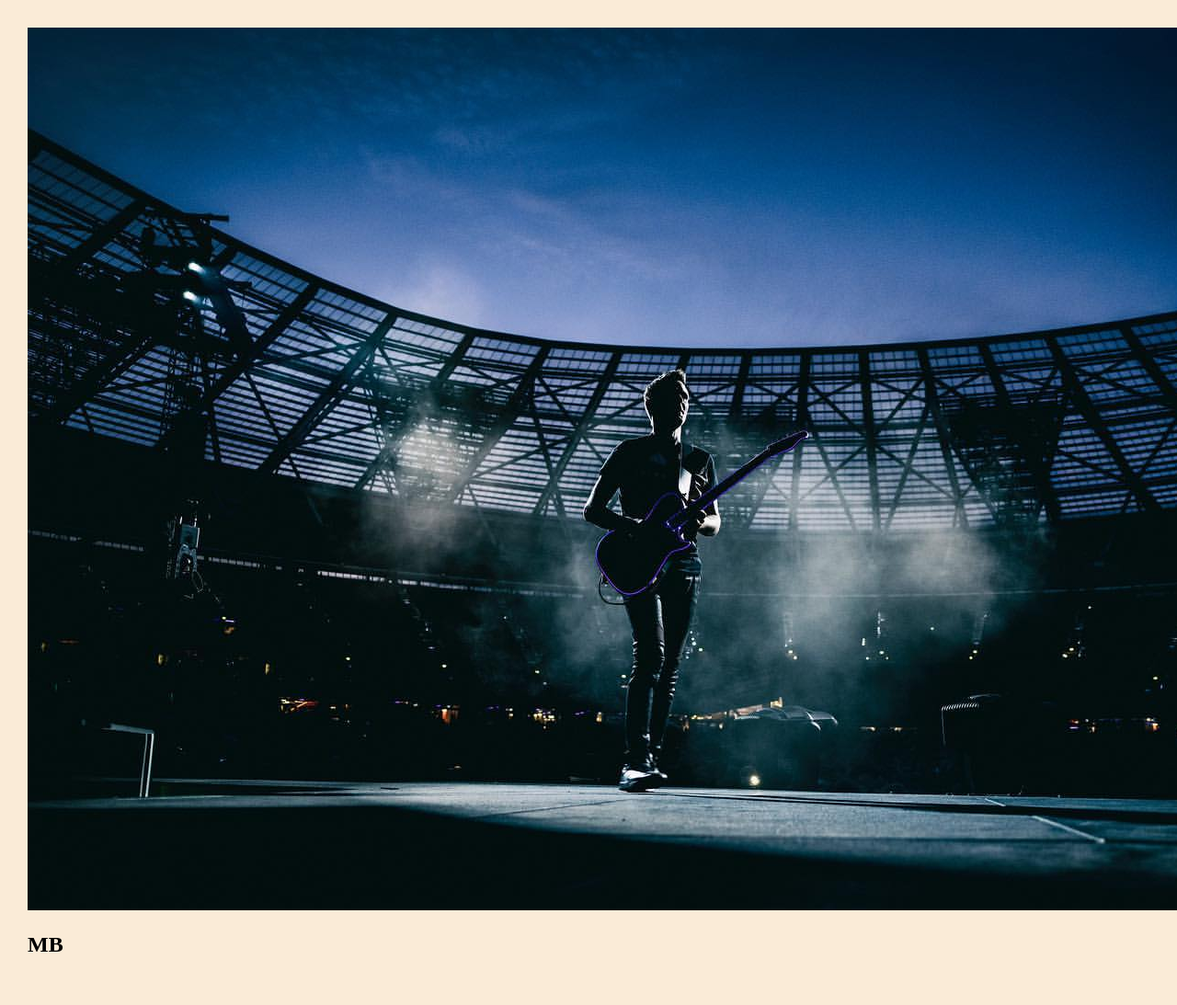
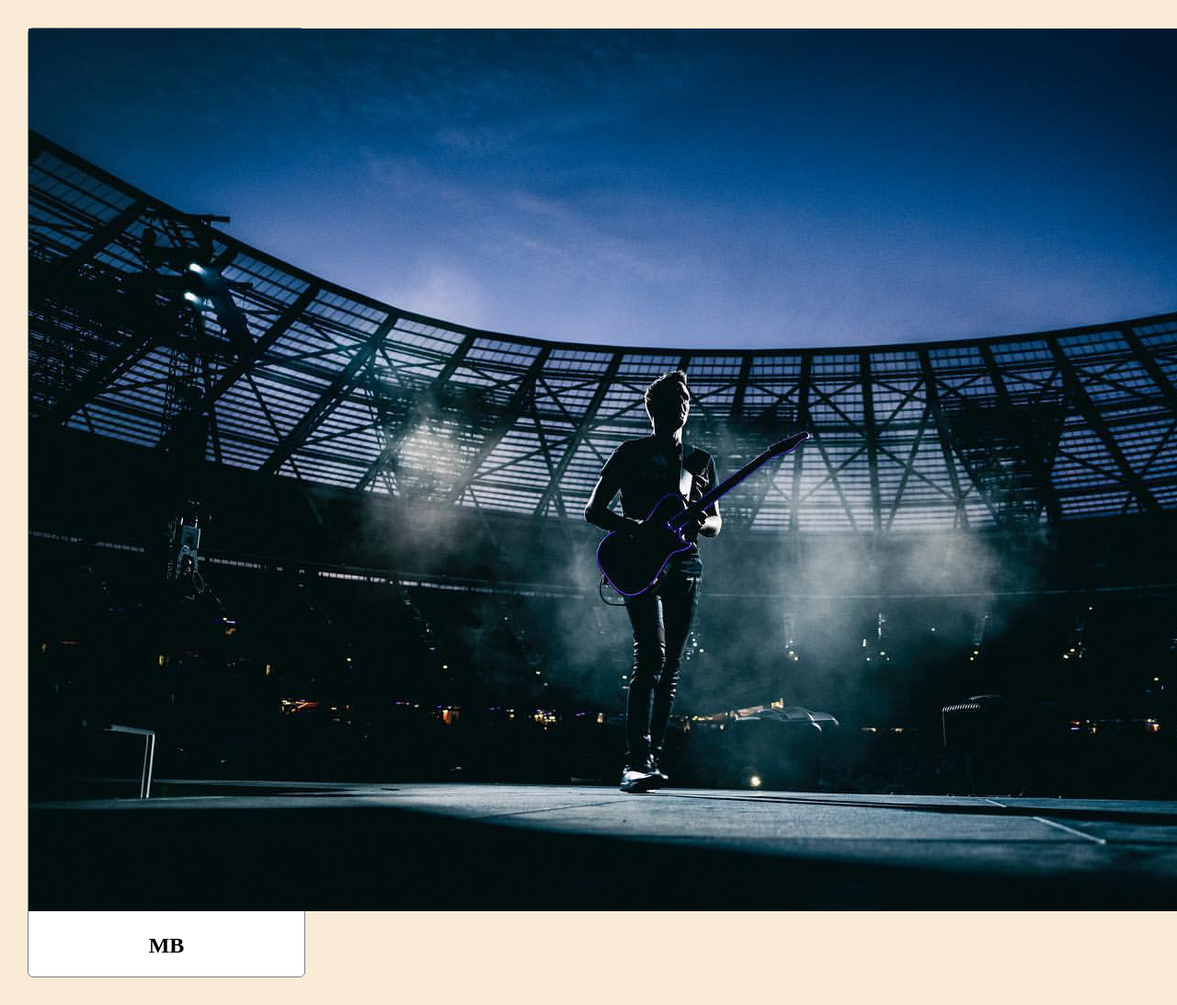
Before and after one commit to baloh/my-repo-from-remote, a plain HTML site: page index.html in a window 1280 px wide. Shown: the top 1093 px of the page at 92% size. Before the commit the page ends 1071 px from the top, so only its background shows below. Drawn offline with Linux system fonts and the light colour scheme.

Commit message:
update id body profile-container and profile-name

```diff
--- a/index.html
+++ b/index.html
@@ -8,9 +8,9 @@
     <link rel="stylesheet" href="style.css">
 </head>
 <body>
-    <div>
+    <div id="profile-container">
         <img id="profile-image" src="images/mb_stage.jpg" alt="profile iamge" />
-        <h2>MB</h2>
+        <h2 id="profile-name">MB</h2>
     </div>
 </body>
 </html>
```
